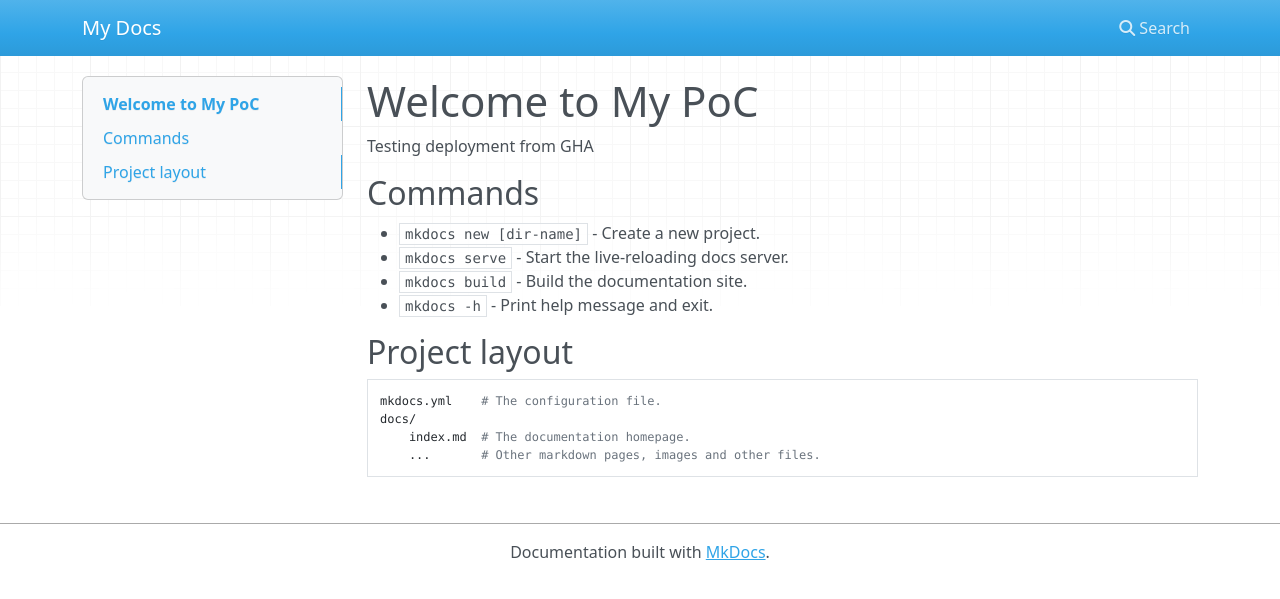
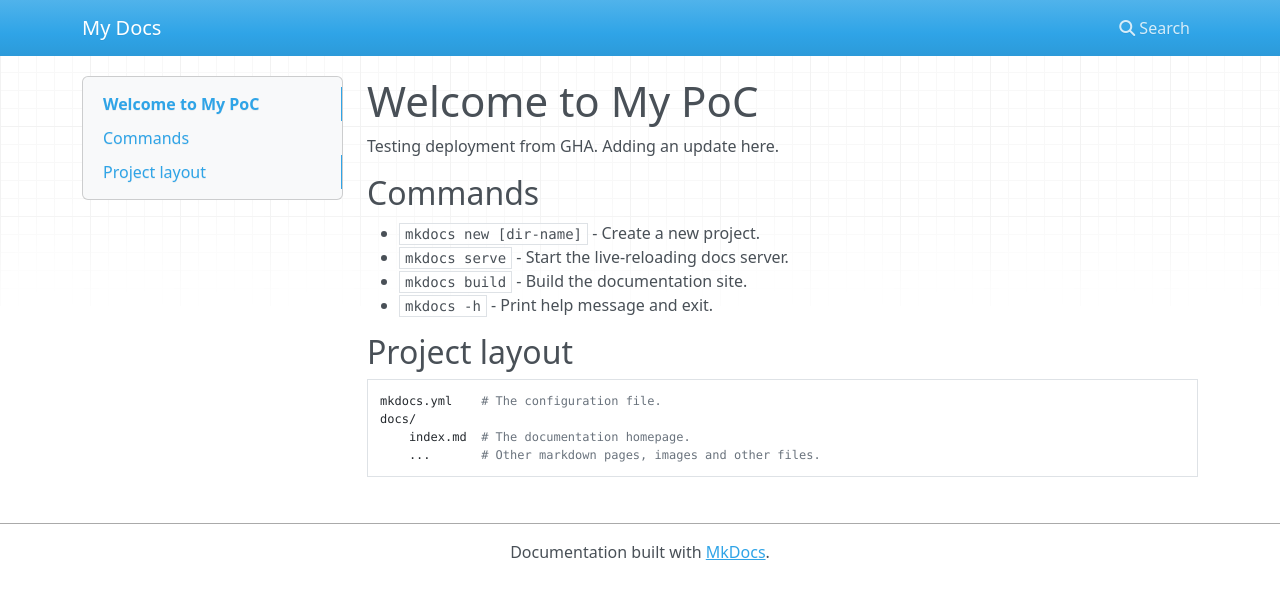
Before and after one commit to browniebroke/poc-mkdocks-gh-deploy-gh-actions, an MkDocs documentation site: the page built from docs/index.md, in a window 1280 px wide. Shown: the top 599 px of the page. Built offline with MkDocs 1.6.1, drawn with Linux system fonts in a browser that asks for light colours; nearby versions of some CDN libraries.

Commit message:
Update docs

```diff
--- a/docs/index.md
+++ b/docs/index.md
@@ -1,6 +1,6 @@
 # Welcome to My PoC
 
-Testing deployment from GHA
+Testing deployment from GHA. Adding an update here.
 
 ## Commands
 
```
